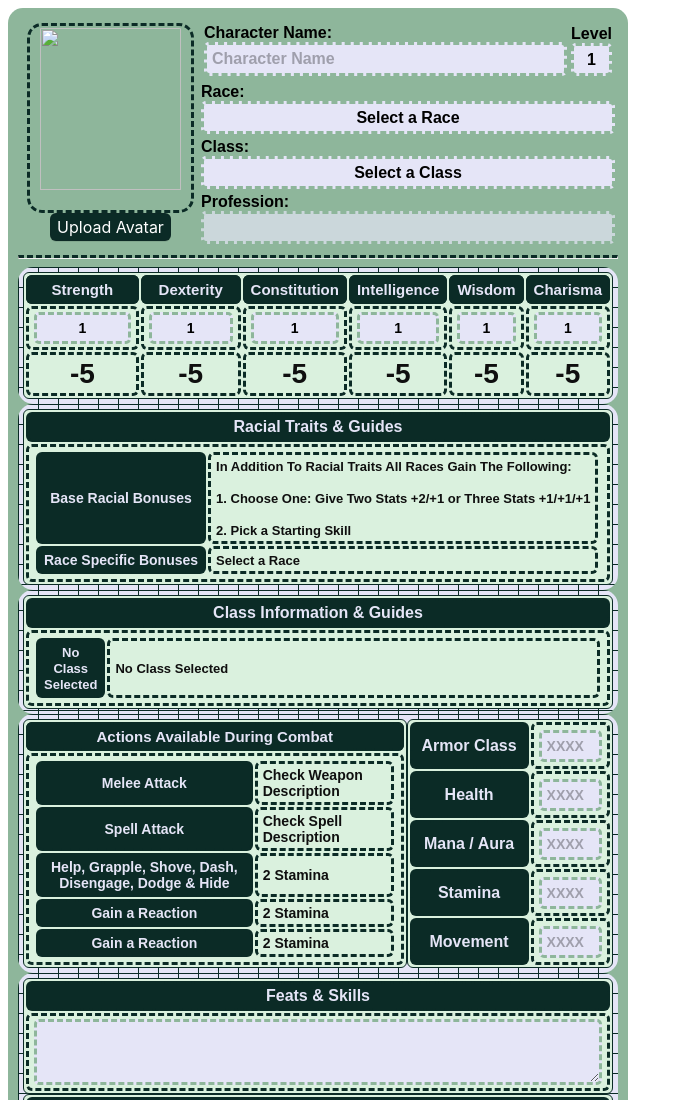
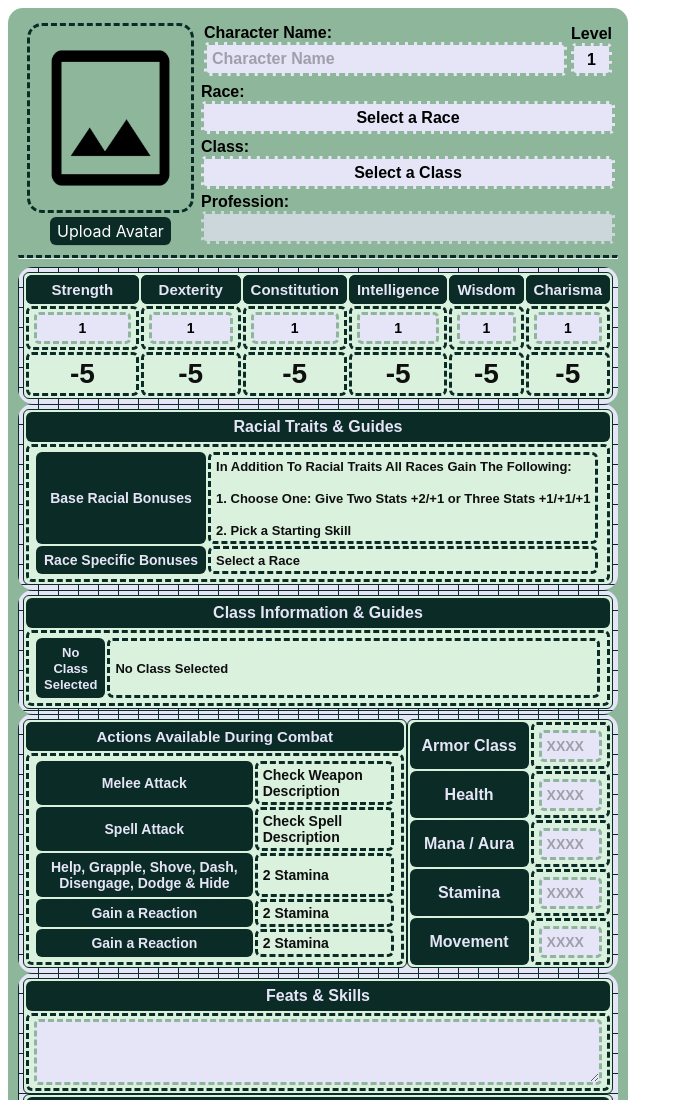
Before and after one commit to Green020/characterSheet_Simple, a plain HTML site: page root/index.html in a window 1280 px wide. Shown: the top 1100 px of the page, without its empty margins (0-683 px from the left). Drawn offline with Linux system fonts and the light colour scheme.

Commit message:
Update index.html
Fix Image Link

```diff
--- a/root/index.html
+++ b/root/index.html
@@ -13,7 +13,7 @@
             <div class="headerColumns">
                 <div class="avatarContainer">
                     <div class="avatarImageCard">
-                        <img id="avatarImage" src="svg/ImagePlaceholderPNG.png">
+                        <img id="avatarImage" src="../svg/ImagePlaceholderPNG.png">
                         <label for="avatarUpload" class="baseBTN">Upload Avatar</label>
                         <input id="avatarUpload" type="file" accept="image/*" onchange="uploadAvatar()" style="display: none;">
                     </div>
```
